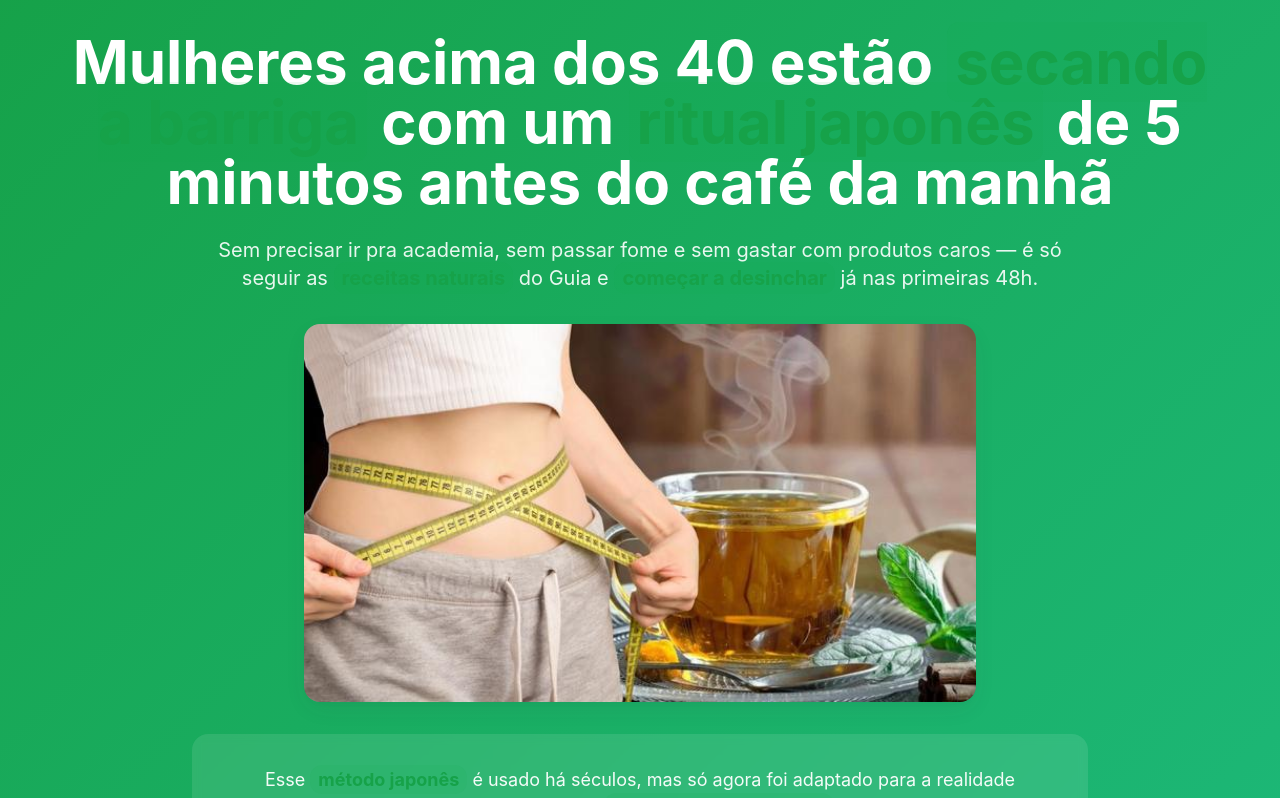
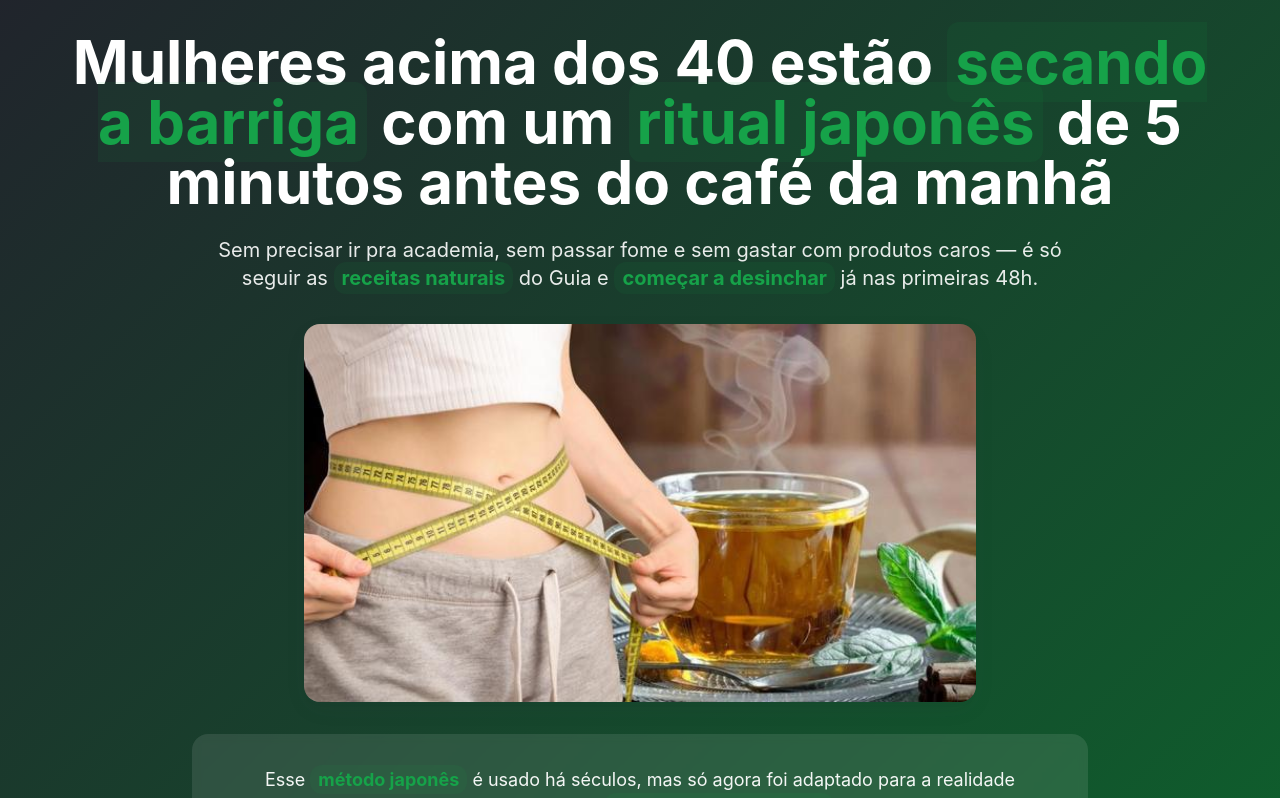
Before and after one commit to ajlsantana123-pixel/matcha-metamorphosis-04, a React (Vite) app: page / in a window 1280 px wide. Shown: the top 798 px of the page. Built offline with nearby package versions, Linux system fonts and the light colour scheme.

Commit message:
Fix: Improve first section readability
Adjusted the color of the first section to improve headline readability and draw reader attention.

```diff
--- a/src/index.css
+++ b/src/index.css
@@ -30,7 +30,7 @@
     /* Gradientes - Verde elegante otimizado */
     --gradient-primary: linear-gradient(135deg, hsl(var(--primary)), hsl(var(--primary-glow)));
     --gradient-secondary: linear-gradient(135deg, hsl(var(--secondary)), hsl(var(--secondary-glow)));
-    --gradient-hero: linear-gradient(135deg, hsl(142 76% 36%), hsl(156 73% 42%));
+    --gradient-hero: linear-gradient(135deg, hsl(220 15% 15%), hsl(142 76% 22%));
     --gradient-cta: linear-gradient(135deg, hsl(142 76% 36%), hsl(134 61% 41%));
     --gradient-subtle: linear-gradient(180deg, hsl(var(--accent)) 0%, hsl(var(--background)) 100%);
     --gradient-dark: linear-gradient(135deg, hsl(var(--muted-dark)) 0%, hsl(220 15% 15%) 100%);
```
